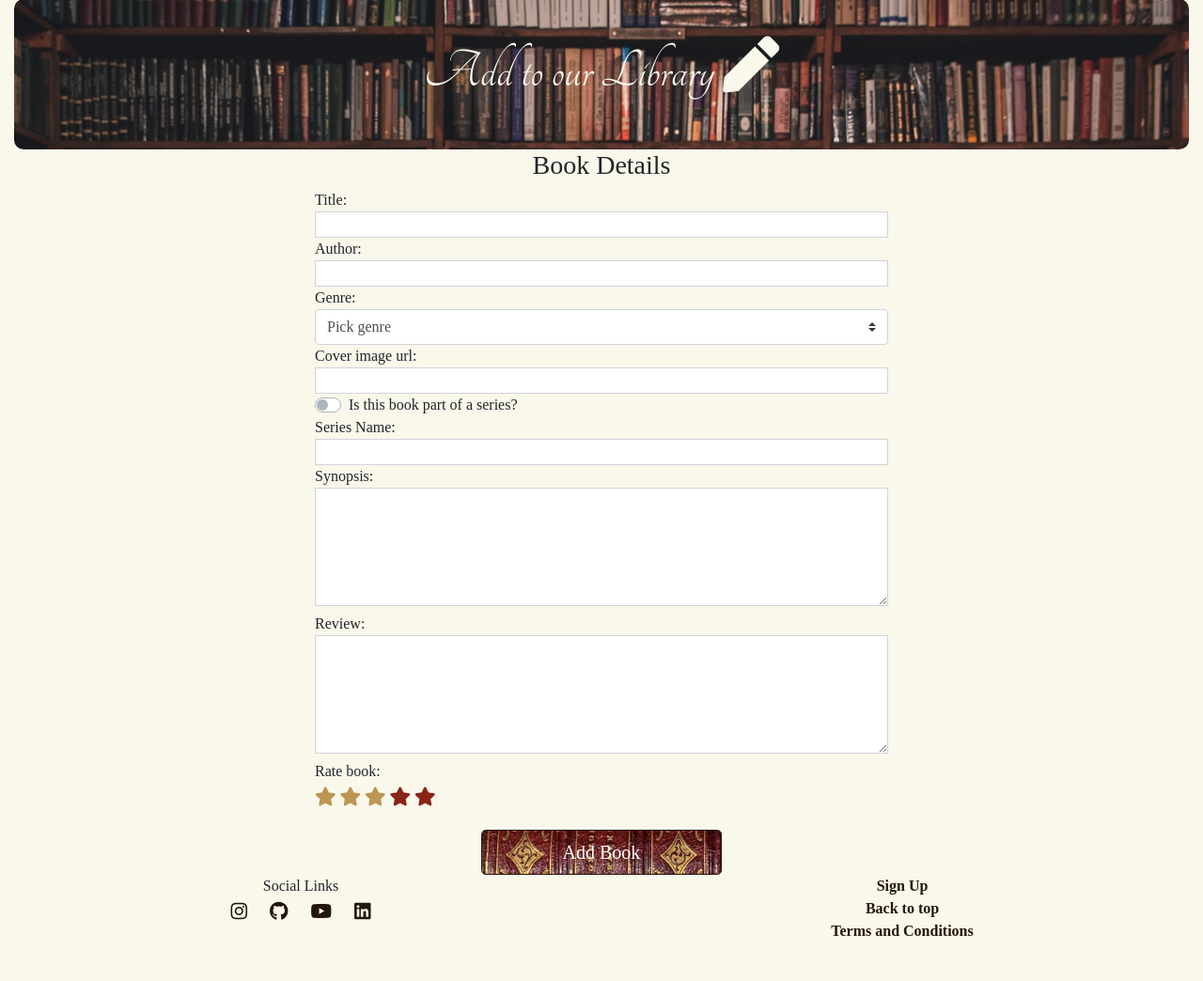
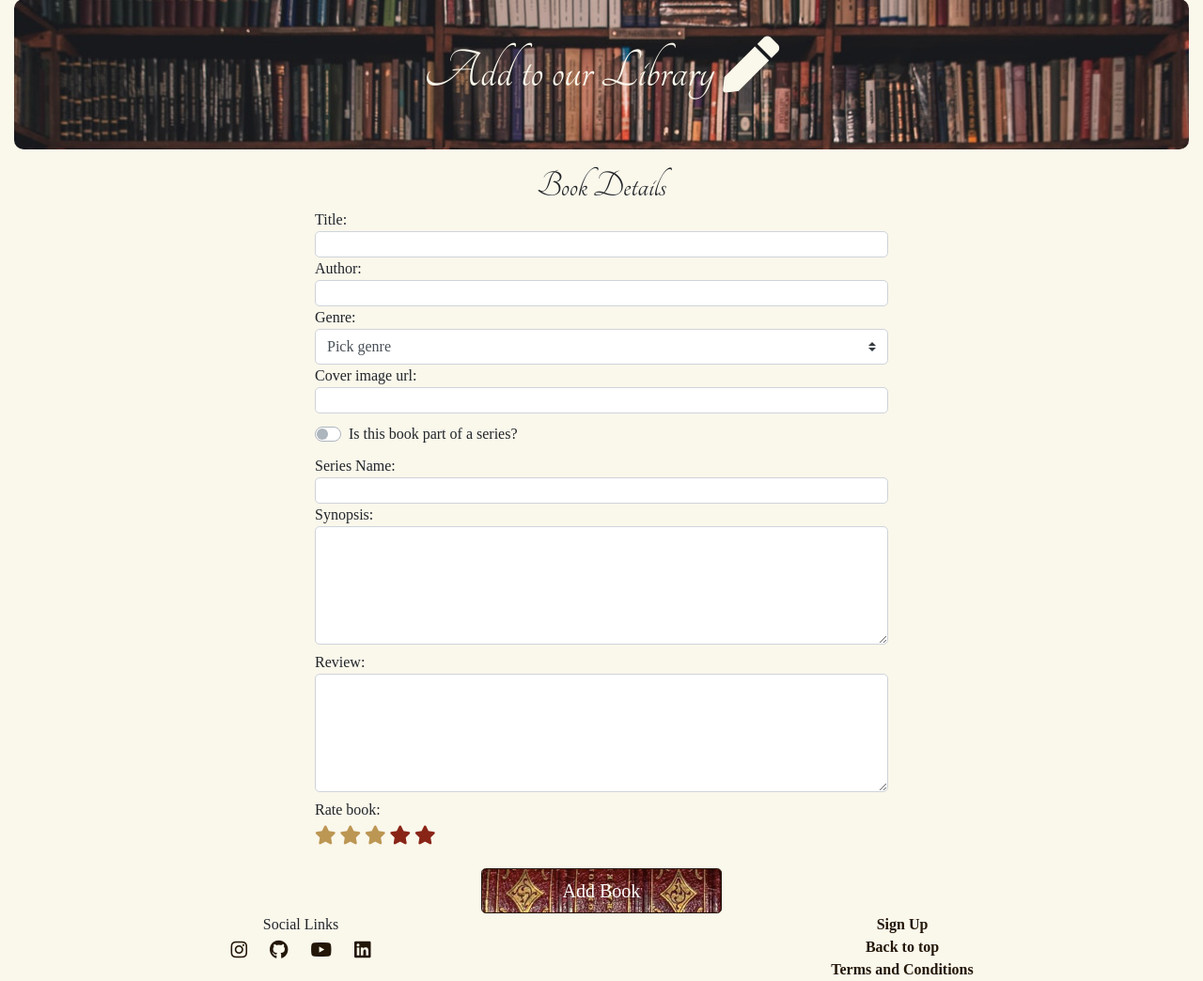
Before and after one commit to natalie-kate/pocket-bookcase, a Flask app: page /addbook in a window 1280 px wide. Shown: the part 81-1125 px from the top of the page at 94% size. Before the commit the page ends 1077 px from the top, so only its background shows below. Run offline with Flask 2, Linux system fonts and the light colour scheme; some libraries are stand-ins or nearby versions; some web fonts are replaced.

Commit message:
Style add-book page

```diff
--- a/static/css/style.css
+++ b/static/css/style.css
@@ -49,11 +49,15 @@ footer p {
     font-weight: 700;
 }
 .library h2,
-.header h2 {
+.header h2,
+.add-book h3 {
     padding-top: 15px;
     font-family: 'Tangerine', cursive;
     font-size: 60px;
     margin-bottom: 0;
+}
+.add-book h3 {
+    font-size: 40px;
 }
 .header h2 {
     color:rgb(250, 247, 235);
@@ -100,6 +104,7 @@ input,
 textarea {
     border: 1px solid #ced4da;
     width: 100%;
+    border-radius: 5px;
 }
 .books p {
     margin-bottom: 0.25rem;
@@ -136,6 +141,11 @@ input[name=rating] {
 .library h2 {
     padding-bottom: none;
 }
+.custom-control {
+    margin-top : 10px;
+    margin-bottom : 10px;
+
+}
 @media(min-width:750px){
     .my-btn {
         width: 20vw;
```
